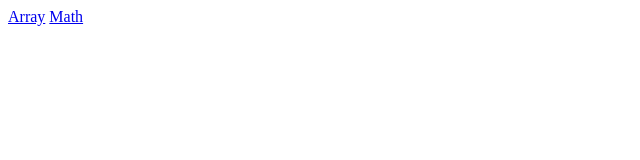
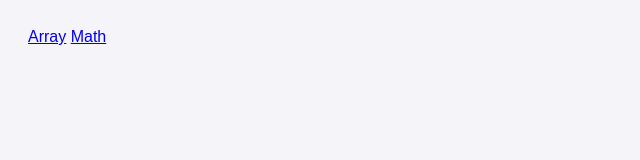
Before and after one commit to GangPlebsu/side, a plain HTML site: page index.html in a window 1280 px wide. Shown: the whole page, without its empty margins (0-640 px from the left). Drawn offline with Linux system fonts and the light colour scheme.

Commit message:
Update index.html

```diff
--- a/index.html
+++ b/index.html
@@ -4,9 +4,10 @@
     <meta charset="UTF-8">
     <meta name="viewport" content="width=device-width, initial-scale=1.0">
     <title>index side by: GangPlebsu</title>
+    <link rel="stylesheet" href="style.css">
 </head>
 <body>
-    <a href="array.html">Array</a>
+    <a href="arry.html">Array</a>
     <a href="math.html">Math</a>
 </body>
 </html>
```
